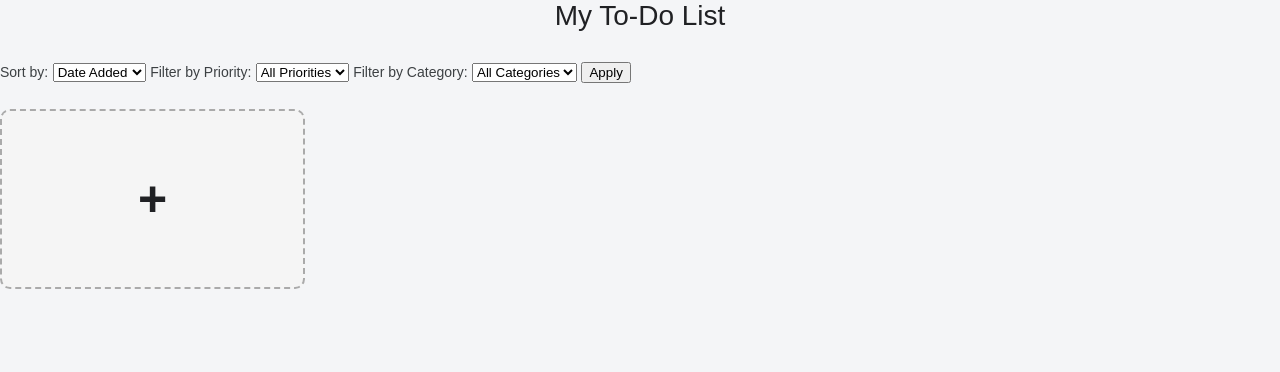
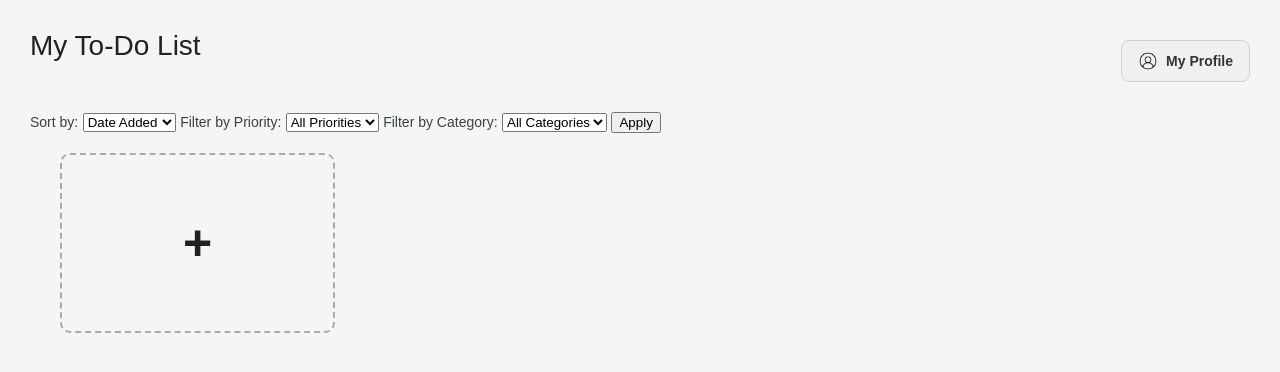
Before and after one commit to jasper-espartero-upv/CMSC128_Lab_1_CRUD, a Flask app: page / in a window 1280 px wide. Shown: the top 372 px of the page. Run offline with Flask 3, Linux system fonts and the light colour scheme; the visitor is signed in with stand-in values (Sample User, id 1); data that the repository does not hold is empty.

Commit message:
ui: add my profile button and fix card spacing

```diff
--- a/app.py
+++ b/app.py
@@ -63,17 +63,6 @@ def init_db():
             user_id INTEGER REFERENCES users(id)
         )
     """)
-
-    # Migrate an existing todo.db created before accounts were added.
-    columns = {
-        row["name"]
-        for row in conn.execute("PRAGMA table_info(todos)").fetchall()
-    }
-
-    if "user_id" not in columns:
-        conn.execute(
-            "ALTER TABLE todos ADD COLUMN user_id INTEGER REFERENCES users(id)"
-        )
 
     conn.commit()
     conn.close()
--- a/static/style.css
+++ b/static/style.css
@@ -5,7 +5,7 @@
 }
 
 body {
-    margin: 0;
+    margin: 30px;
     font-family: Arial, Helvetica, sans-serif;
     background-color: #f4f5f7;
     color: #202124;
@@ -139,17 +139,24 @@ main .logout-form button:hover {
     display: grid;
     grid-template-columns: repeat(4, minmax(0, 1fr));
     gap: 20px;
-    padding: 10px 0;
+    margin: 20px 30px;
+    padding: 0;
     list-style: none;
+    align-items: stretch;
 }
 
 .task-card {
+    width: 100%;
+    height: 220px;
+    min-width: 0;
+    box-sizing: border-box;
     border: 1px solid #ccc;
     border-radius: 10px;
     padding: 25px;
     background-color: #f5f5f5;
     box-shadow: 0 3px 8px rgba(0, 0, 0, 0.15);
     position: relative;
+    overflow-wrap: anywhere;
 }
 
 .task-card h3 {
@@ -173,7 +180,7 @@ main .logout-form button:hover {
 .task-title-row {
     display: flex;
     align-items: center;
-    gap: 10px;
+    gap: 12px;
 }
 
 .task-title-row h3 {
@@ -554,3 +561,45 @@ main .logout-form button:hover {
         padding: 24px;
     }
 }
+
+/* ==================== PAGE HEADER ==================== */
+
+.page-header {
+    display: flex;
+    justify-content: space-between;
+    align-items: center;
+    margin-bottom: 20px;
+}
+
+/* Profile button */
+.profile-button {
+    display: inline-flex;
+    align-items: center;
+    gap: 8px;
+    padding: 10px 16px;
+
+    background-color: #f0f0f0;
+    color: #333333;
+    border: 1px solid #d0d0d0;
+    border-radius: 8px;
+
+    text-decoration: none;
+    font-size: 14px;
+    font-weight: 600;
+
+    transition: background-color 0.2s ease;
+}
+
+
+.profile-button:hover {
+    background-color: #e4e4e4;
+    color: #222222;
+    text-decoration: none;
+}
+
+/* Profile icon image */
+.profile-icon {
+    width: 20px;
+    height: 20px;
+    object-fit: contain;
+}
--- a/templates/index.html
+++ b/templates/index.html
@@ -122,7 +122,16 @@
 
     <!-- ==================== PAGE TITLE ==================== -->
 
-    <h1>My To-Do List</h1>
+    <div class="page-header">
+        <h1>My To-Do List</h1>
+
+        <a href="/profile" class="profile-button">
+            <img src="{{ url_for('static', filename='images/profile_icon.png') }}"
+                alt=""
+                class="profile-icon">
+            <span>My Profile</span>
+        </a>
+    </div>
 
 
     <!-- ==================== UNDO DELETE POPUP ==================== -->
```
Also changed, not shown: static/images/profile_icon.png (added).
